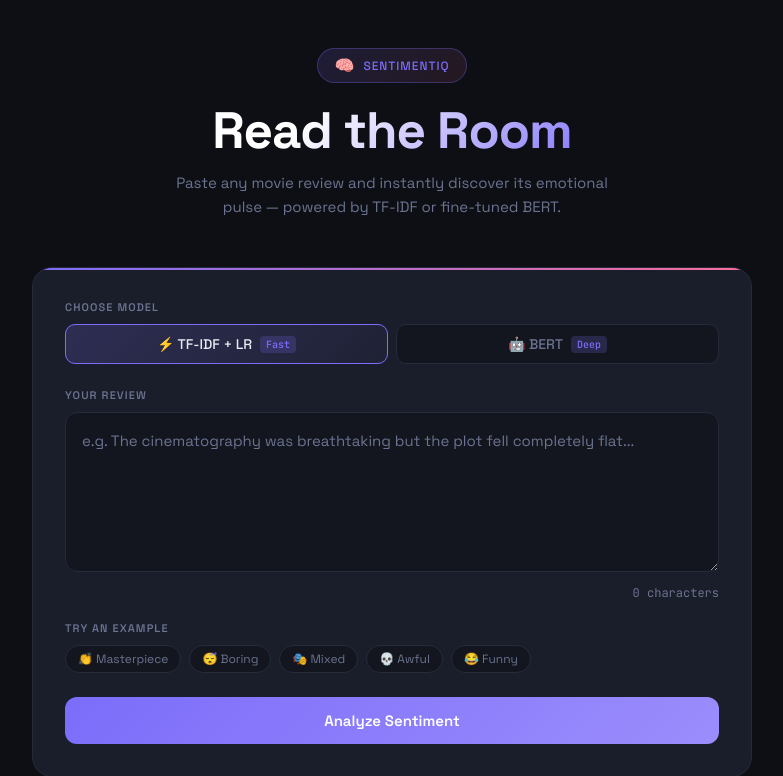
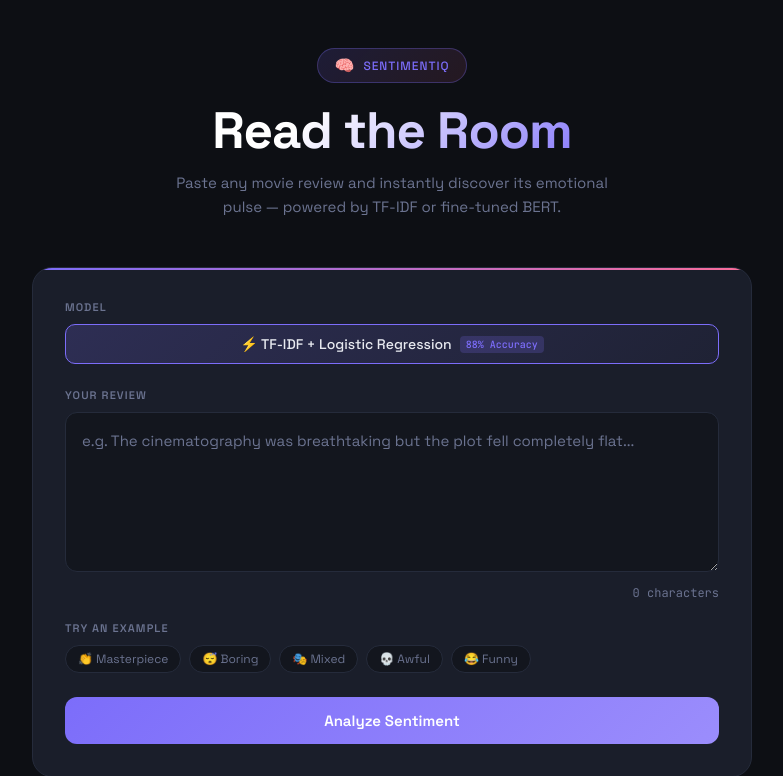
Before and after one commit to Kuldip-Lakhtariya/sentiment-analysis, a Flask app: page / in a window 1280 px wide. Shown: the top 776 px of the page, without its empty margins (248-1031 px from the left). Run offline with Flask 3, Linux system fonts and the light colour scheme; parts of the project's set-up code (start-up, migrations or seed data) failed here and were passed over.

Commit message:
Deploy TF-IDF only — BERT too large for free tier RAM

```diff
--- a/templates/index.html
+++ b/templates/index.html
@@ -354,14 +354,11 @@
 
 <div class="card">
 
-  <!-- Model toggle -->
-  <div class="section-label">Choose Model</div>
+  <!-- Model info -->
+  <div class="section-label">Model</div>
   <div class="toggle-group">
-    <button class="toggle-btn active" onclick="selectModel('tfidf', this)">
-      ⚡ TF-IDF + LR <span class="badge">Fast</span>
-    </button>
-    <button class="toggle-btn" onclick="selectModel('bert', this)">
-      🤖 BERT <span class="badge">Deep</span>
+    <button class="toggle-btn active" style="cursor:default;">
+      ⚡ TF-IDF + Logistic Regression <span class="badge">88% Accuracy</span>
     </button>
   </div>
 
@@ -442,7 +439,7 @@
 </footer>
 
 <script>
-  let selectedModel = 'tfidf';
+
 
   const examples = {
     masterpiece: [
@@ -540,7 +537,7 @@
       const res = await fetch('/predict', {
         method: 'POST',
         headers: { 'Content-Type': 'application/json' },
-        body: JSON.stringify({ text, model: selectedModel })
+        body: JSON.stringify({ text, model: 'tfidf' })
       });
       const data = await res.json();
 
```
